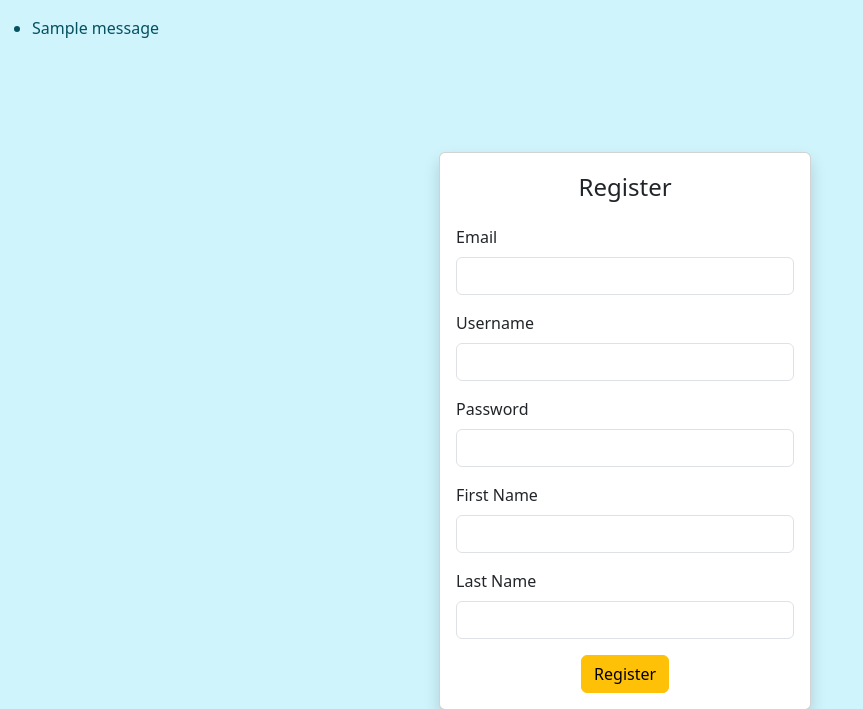
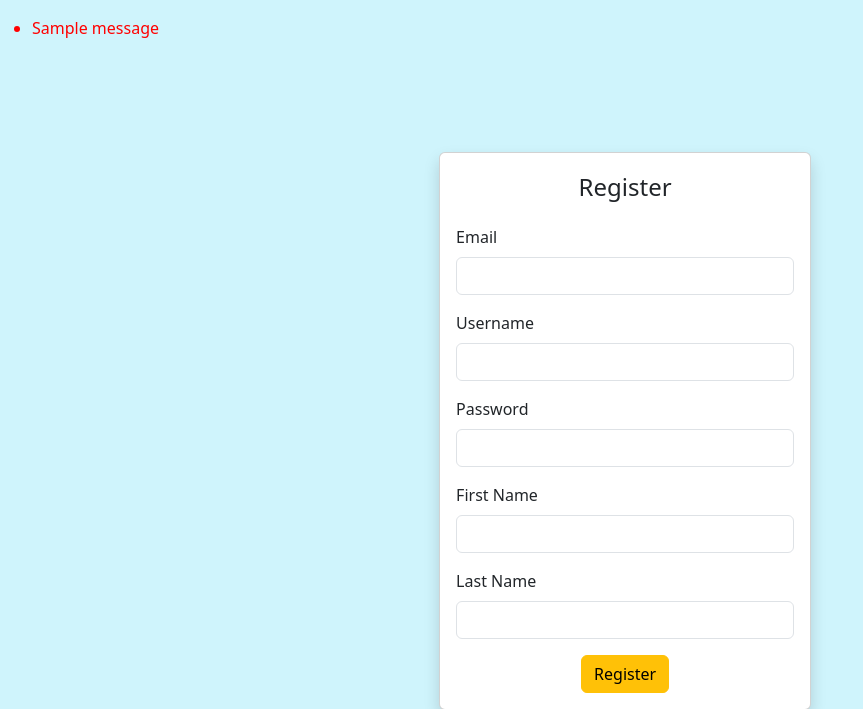
Before and after one commit to Mooshiiee/Owlette, a Flask app: page /register in a window 1280 px wide. Shown: the top 709 px of the page, without its empty margins (0-863 px from the left). Run offline with Flask 3, Linux system fonts and the light colour scheme; one stand-in notice (Sample message) is shown.

Commit message:
flash errors are now red

```diff
--- a/app/templates/login.html
+++ b/app/templates/login.html
@@ -9,7 +9,7 @@
                                 <ul class=flashes>
                                 {% for message in messages %}
                                 <p></p>
-                                <li class='text-red'>{{ message }}</li>
+                                <li style="color: red;">{{ message }}</li>
                                 {% endfor %}
                                 </ul>
                             {% endif %}
--- a/app/templates/register.html
+++ b/app/templates/register.html
@@ -10,7 +10,7 @@
                                 <ul class=flashes>
                                 {% for message in messages %}
                                 <p></p>
-                                <li class='text-red'>{{ message }}</li>
+                                <li style="color: red;">{{ message }}</li>
                                 {% endfor %}
                                 </ul>
                             {% endif %}
```
